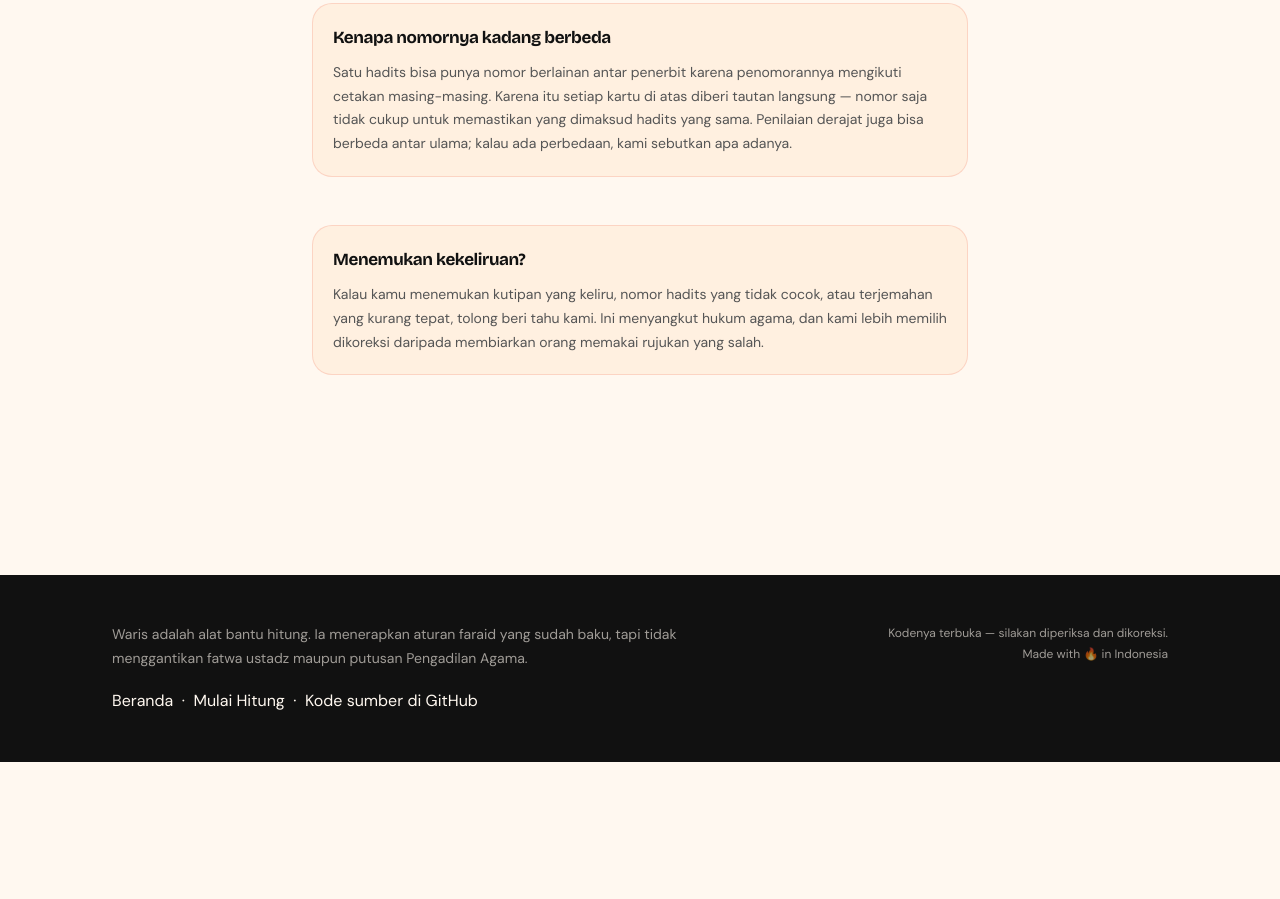
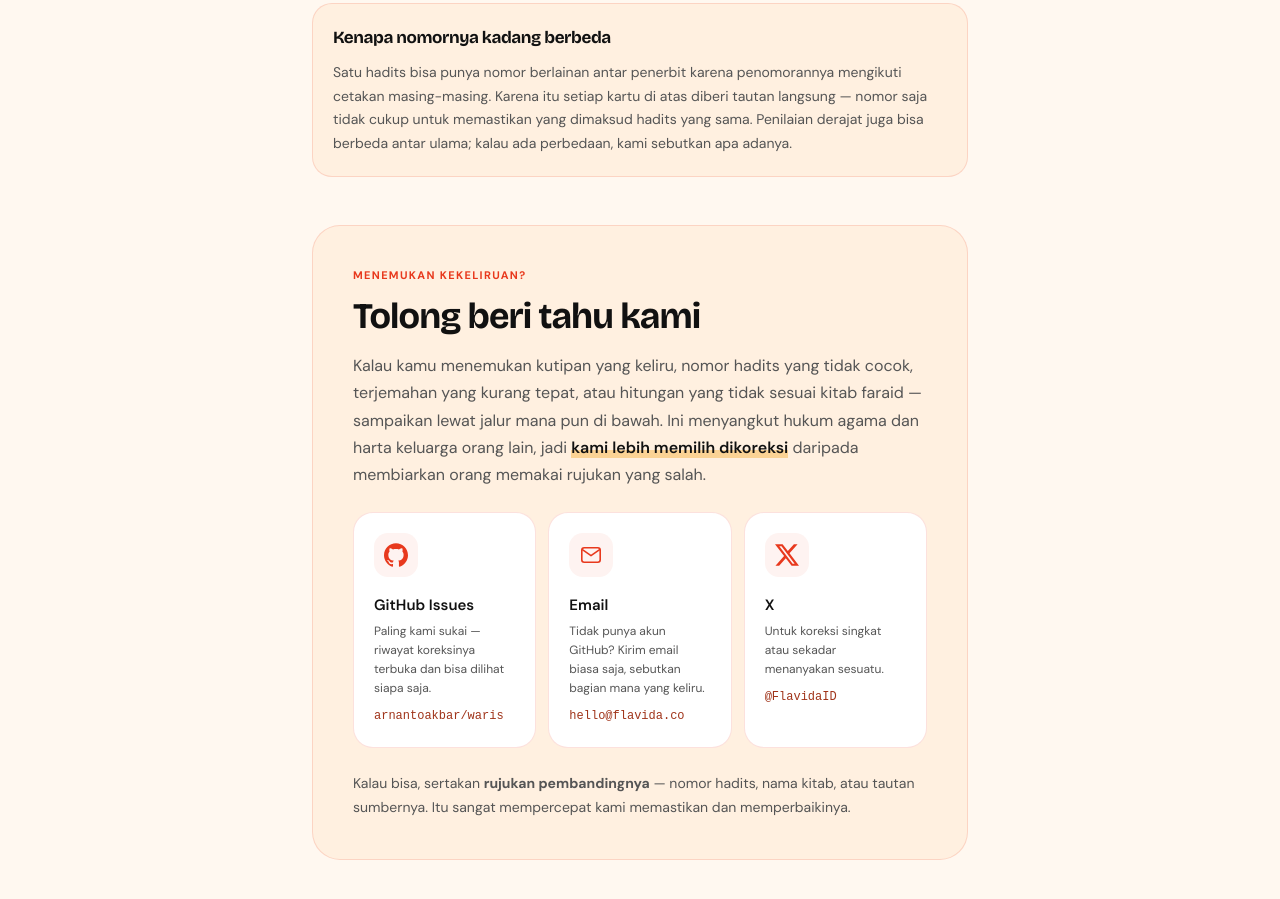
Before and after one commit to arnantoakbar/waris, a plain HTML site: page rujukan.html in a window 1280 px wide. Shown: the part 8822-9721 px from the top of the page. Before the commit the page ends 9584 px from the top, so only its background shows below. Drawn offline with nearby package versions, Linux system fonts and the light colour scheme.

Commit message:
Tambah jalur koreksi non-GitHub dan kunci aturan pada haditsnya
Bagian "Menemukan kekeliruan?" di halaman Rujukan diperluas jadi tiga jalur
sejajar: GitHub Issues, email hello@flavida.co, dan X @FlavidaID. Sebelumnya
hanya berupa paragraf tanpa cara menghubungi sama sekali, padahal orang yang
paling mungkin menemukan kekeliruan rujukan justru sering bukan pengguna
GitHub. Pembaca juga diminta menyertakan rujukan pembandingnya supaya koreksi
bisa cepat dipastikan.

Logo X ditambahkan ke sprite, memakai kelas .ic-isi seperti logo GitHub.

Aturan dikunci pada haditsnya
Kasus dalam HR Bukhari no. 6736 dijadikan kasus uji permanen: satu anak
perempuan, satu cucu perempuan, dan satu saudara perempuan. Angkanya disebut
langsung di matan hadits — anak perempuan 1/2, cucu perempuan 1/6 sebagai
penyempurna dua pertiga, sisanya untuk saudara perempuan — sehingga menjadi
pembanding paling kuat untuk aturan cucu penyempurna sekaligus ashabah ma'al
ghair sekaligus. Mesin menghasilkan 1/2, 1/6, dan 1/3, tepat seperti hadits.

Sepuluh aturan lain diaudit ulang terhadap sumber yang sudah diverifikasi
kemarin — perbandingan anak, bagian orang tua, penurunan bagian ibu karena
saudara, bagian pasangan, saudara seibu, saudara perempuan kandung, ashabah,
dan bagian nenek — semuanya cocok. Urutan pemotongan harta juga diperiksa:
biaya jenazah, hutang, lalu wasiat yang dibatasi sepertiga, sesuai HR Tirmidzi
no. 2122 dan HR Muslim no. 1628.

```diff
--- a/css/app.css
+++ b/css/app.css
@@ -1928,3 +1928,77 @@ body.lembar-terbuka { overflow: hidden; }
   font-weight: var(--fw-semibold);
   color: var(--fg1);
 }
+
+
+/* ═══════════════════════════════════════════════════
+   AJAKAN MENGOREKSI (halaman Rujukan)
+   ═══════════════════════════════════════════════════ */
+
+.koreksi {
+  background: var(--bg-secondary);
+  border: 1px solid var(--border-default);
+  border-radius: var(--radius-cta);
+  padding: var(--space-8) var(--space-6);
+}
+
+.koreksi-jalur {
+  display: grid;
+  gap: var(--space-3);
+  margin-top: var(--space-6);
+}
+
+.koreksi-kartu {
+  display: flex;
+  align-items: flex-start;
+  gap: var(--space-4);
+  padding: var(--space-5);
+  background: #FFFFFF;
+  border: 1px solid var(--border-default);
+  border-radius: var(--radius-card);
+  text-decoration: none;
+  transition: var(--transition-base);
+}
+.koreksi-kartu:hover {
+  text-decoration: none;
+  border-color: var(--color-flame);
+  transform: translateY(-2px);
+  box-shadow: var(--shadow-card);
+}
+.koreksi-kartu > span:last-child { display: block; flex: 1; min-width: 0; }
+
+.koreksi-ikon {
+  flex: none;
+  width: 44px; height: 44px;
+  display: grid;
+  place-items: center;
+  border-radius: var(--radius-icon);
+  background: var(--color-flame-tint-sm);
+  color: var(--color-flame);
+}
+
+.koreksi-kartu strong {
+  display: block;
+  font-size: var(--text-body-s);
+  font-weight: var(--fw-semibold);
+  color: var(--fg1);
+}
+.koreksi-ket {
+  display: block;
+  font-size: var(--text-caption);
+  color: var(--fg2);
+  line-height: 1.6;
+  margin-top: 3px;
+}
+.koreksi-alamat {
+  display: block;
+  font-family: var(--font-mono);
+  font-size: var(--text-caption);
+  color: var(--color-ember);
+  margin-top: var(--space-2);
+}
+
+@media (min-width: 860px) {
+  .koreksi { padding: var(--space-10); }
+  .koreksi-jalur { grid-template-columns: repeat(3, 1fr); }
+  .koreksi-kartu { flex-direction: column; gap: var(--space-4); }
+}
--- a/js/sprite.js
+++ b/js/sprite.js
@@ -32,6 +32,12 @@ document.write('<svg width="0" height="0" style="position:absolute" aria-hidden=
   '-1.552 3.285-1.23 3.285-1.23.645 1.653.24 2.873.12 3.176.765.84 1.23 1.91 1.23 3.22 0 ' +
   '4.61-2.805 5.625-5.475 5.92.42.36.81 1.096.81 2.22 0 1.606-.015 2.896-.015 3.286 0 .315' +
   '.21.69.825.57C20.565 22.092 24 17.592 24 12.297c0-6.627-5.373-12-12-12"/></symbol>' +
+  // Logo X. Sama seperti logo GitHub, bentuknya isi penuh — pakai .ic-isi.
+  '<symbol id="i-x" viewBox="0 0 24 24"><path d="M18.901 1.153h3.68l-8.04 9.19L24 22.846h-7.406' +
+  'l-5.8-7.584-6.638 7.584H.474l8.6-9.83L0 1.154h7.594l5.243 6.932ZM17.61 20.644h2.039L6.486 ' +
+  '3.24H4.298Z"/></symbol>' +
+  '<symbol id="i-surel" viewBox="0 0 24 24"><rect x="2.8" y="4.8" width="18.4" height="14.4" rx="2.4"/>' +
+  '<path d="m3.4 6.6 8.6 6 8.6-6"/></symbol>' +
   '<symbol id="i-kode" viewBox="0 0 24 24"><path d="m8.4 7.6-4.6 4.4 4.6 4.4"/>' +
   '<path d="m15.6 7.6 4.6 4.4-4.6 4.4"/><path d="M13.4 4.6 10.6 19.4"/></symbol>' +
   '<symbol id="i-tautan" viewBox="0 0 24 24">' +
--- a/rujukan.html
+++ b/rujukan.html
@@ -8,15 +8,15 @@
 <meta name="theme-color" content="#FFF8F0">
 <link rel="icon" href="assets/mark-color.svg">
 <link rel="preconnect" href="https://fonts.gstatic.com" crossorigin>
-<link rel="stylesheet" href="css/tokens.css?v=6">
-<link rel="stylesheet" href="css/base.css?v=6">
-<link rel="stylesheet" href="css/app.css?v=6">
-<link rel="stylesheet" href="css/print.css?v=6" media="print">
+<link rel="stylesheet" href="css/tokens.css?v=7">
+<link rel="stylesheet" href="css/base.css?v=7">
+<link rel="stylesheet" href="css/app.css?v=7">
+<link rel="stylesheet" href="css/print.css?v=7" media="print">
 </head>
 <body>
 <a class="skip-link" href="#utama">Lompat ke isi</a>
 
-<script src="js/sprite.js?v=6"></script>
+<script src="js/sprite.js?v=7"></script>
 
 <nav class="nav">
   <div class="wrap nav-inner">
@@ -164,11 +164,60 @@
         </div>
       </div>
 
-      <div class="note" style="margin-bottom: var(--space-10)">
-        <div class="note-title">Menemukan kekeliruan?</div>
-        Kalau kamu menemukan kutipan yang keliru, nomor hadits yang tidak cocok, atau terjemahan
-        yang kurang tepat, tolong beri tahu kami. Ini menyangkut hukum agama, dan kami lebih
-        memilih dikoreksi daripada membiarkan orang memakai rujukan yang salah.
+      <div class="koreksi" style="margin-bottom: var(--space-10)">
+        <span class="overline">Menemukan kekeliruan?</span>
+        <h2 class="flav-heading-l">Tolong beri tahu kami</h2>
+        <p class="flav-body" style="margin-top: var(--space-4)">
+          Kalau kamu menemukan kutipan yang keliru, nomor hadits yang tidak cocok, terjemahan
+          yang kurang tepat, atau hitungan yang tidak sesuai kitab faraid — sampaikan lewat
+          jalur mana pun di bawah. Ini menyangkut hukum agama dan harta keluarga orang lain,
+          jadi <span class="sorot">kami lebih memilih dikoreksi</span> daripada membiarkan
+          orang memakai rujukan yang salah.
+        </p>
+
+        <div class="koreksi-jalur">
+          <a class="koreksi-kartu" href="https://github.com/arnantoakbar/waris/issues/new"
+             target="_blank" rel="noopener noreferrer">
+            <span class="koreksi-ikon">
+              <svg class="ic ic-isi" aria-hidden="true"><use href="#i-github"></use></svg>
+            </span>
+            <span>
+              <strong>GitHub Issues</strong>
+              <span class="koreksi-ket">Paling kami sukai — riwayat koreksinya terbuka dan
+                bisa dilihat siapa saja.</span>
+              <span class="koreksi-alamat">arnantoakbar/waris</span>
+            </span>
+          </a>
+
+          <a class="koreksi-kartu" href="mailto:hello@flavida.co?subject=Koreksi%20rujukan%20Waris">
+            <span class="koreksi-ikon">
+              <svg class="ic" aria-hidden="true"><use href="#i-surel"></use></svg>
+            </span>
+            <span>
+              <strong>Email</strong>
+              <span class="koreksi-ket">Tidak punya akun GitHub? Kirim email biasa saja,
+                sebutkan bagian mana yang keliru.</span>
+              <span class="koreksi-alamat">hello@flavida.co</span>
+            </span>
+          </a>
+
+          <a class="koreksi-kartu" href="https://x.com/FlavidaID"
+             target="_blank" rel="noopener noreferrer">
+            <span class="koreksi-ikon">
+              <svg class="ic ic-isi" aria-hidden="true"><use href="#i-x"></use></svg>
+            </span>
+            <span>
+              <strong>X</strong>
+              <span class="koreksi-ket">Untuk koreksi singkat atau sekadar menanyakan sesuatu.</span>
+              <span class="koreksi-alamat">@FlavidaID</span>
+            </span>
+          </a>
+        </div>
+
+        <p class="flav-body-sm" style="margin-top: var(--space-6)">
+          Kalau bisa, sertakan <strong>rujukan pembandingnya</strong> — nomor hadits, nama kitab,
+          atau tautan sumbernya. Itu sangat mempercepat kami memastikan dan memperbaikinya.
+        </p>
       </div>
     </div>
   </section>
@@ -194,7 +243,7 @@
   </div>
 </footer>
 
-<script src="js/dalil.js?v=6"></script>
+<script src="js/dalil.js?v=7"></script>
 <script>
 (function () {
   'use strict';
@@ -248,6 +297,6 @@
   document.getElementById('daftar-rujukan').innerHTML = html;
 })();
 </script>
-<script src="js/ui-nav.js?v=6"></script>
+<script src="js/ui-nav.js?v=7"></script>
 </body>
 </html>
```
Also changed, not shown: hitung.html (+23 -23 lines), index.html (+14 -14 lines), js/tests.js (+9 -0 lines), tests.html (+11 -11 lines), 1 other file.
